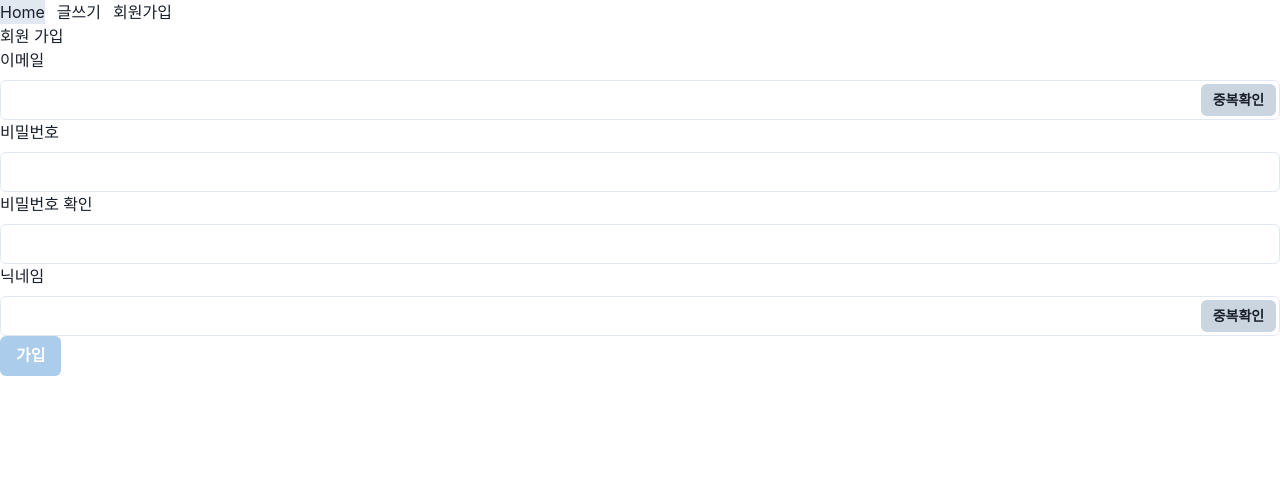
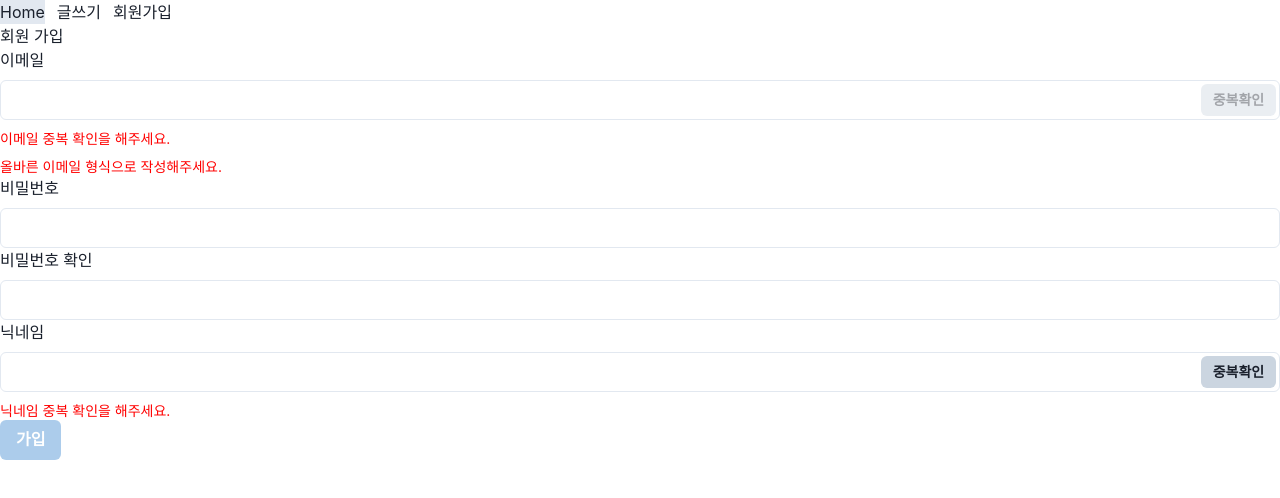
Before and after one commit to JeongHyun-Ha/project2-react, a React (Vite) app: page /signup in a window 1280 px wide. Shown: the top 498 px of the page. Built offline with nearby package versions, Linux system fonts and the light colour scheme.

Commit message:
올바른 이메일 형식 확인

```diff
--- a/src/page/member/MemberSignup.jsx
+++ b/src/page/member/MemberSignup.jsx
@@ -20,7 +20,9 @@ export function MemberSignup() {
   const [nickName, setNickName] = useState("");
   const [isLoading, setIsLoading] = useState(false);
   const [isCheckedEmail, setIsCheckedEmail] = useState(false);
-  const [isCheckNick, setIsCheckNick] = useState(false);
+  const [isCheckedNick, setIsCheckedNick] = useState(false);
+  const [isValidEmail, setIsValidEmail] = useState(false);
+
   const toast = useToast();
   const navigate = useNavigate();
 
@@ -96,7 +98,7 @@ export function MemberSignup() {
             position: "top",
           });
         }
-        setIsCheckNick(true);
+        setIsCheckedNick(true);
       })
       .finally();
   }
@@ -122,7 +124,10 @@ export function MemberSignup() {
   if (!isCheckedEmail) {
     isDisabled = true;
   }
-  if (!isCheckNick) {
+  if (!isCheckedNick) {
+    isDisabled = true;
+  }
+  if (!isValidEmail) {
     isDisabled = true;
   }
 
@@ -135,13 +140,16 @@ export function MemberSignup() {
             <FormLabel>이메일</FormLabel>
             <InputGroup>
               <Input
+                type={"email"}
                 onChange={(e) => {
                   setEmail(e.target.value);
                   setIsCheckedEmail(false);
+                  setIsValidEmail(!e.target.validity.typeMismatch);
                 }}
               />
               <InputRightElement w={"75px"} mr={1}>
                 <Button
+                  isDisabled={!isValidEmail || email.trim().length === 0}
                   size={"sm"}
                   bgColor={"gray.300"}
                   onClick={handleCheckEmail}
@@ -150,6 +158,16 @@ export function MemberSignup() {
                 </Button>
               </InputRightElement>
             </InputGroup>
+            {isCheckedEmail || (
+              <FormHelperText color={"red"}>
+                이메일 중복 확인을 해주세요.
+              </FormHelperText>
+            )}
+            {isValidEmail || (
+              <FormHelperText color={"red"}>
+                올바른 이메일 형식으로 작성해주세요.
+              </FormHelperText>
+            )}
           </FormControl>
         </Box>
         <Box>
@@ -176,7 +194,7 @@ export function MemberSignup() {
               <Input
                 onChange={(e) => {
                   setNickName(e.target.value);
-                  setIsCheckNick(false);
+                  setIsCheckedNick(false);
                 }}
               />
               <InputRightElement w={"75px"} mr={1}>
@@ -189,13 +207,17 @@ export function MemberSignup() {
                 </Button>
               </InputRightElement>
             </InputGroup>
+            {isCheckedNick || (
+              <FormHelperText color={"red"}>
+                닉네임 중복 확인을 해주세요.
+              </FormHelperText>
+            )}
           </FormControl>
         </Box>
         <Box>
           <Button
             isDisabled={isDisabled}
             isLoading={isLoading}
-            ding
             colorScheme={"blue"}
             onClick={handleClick}
           >
```
